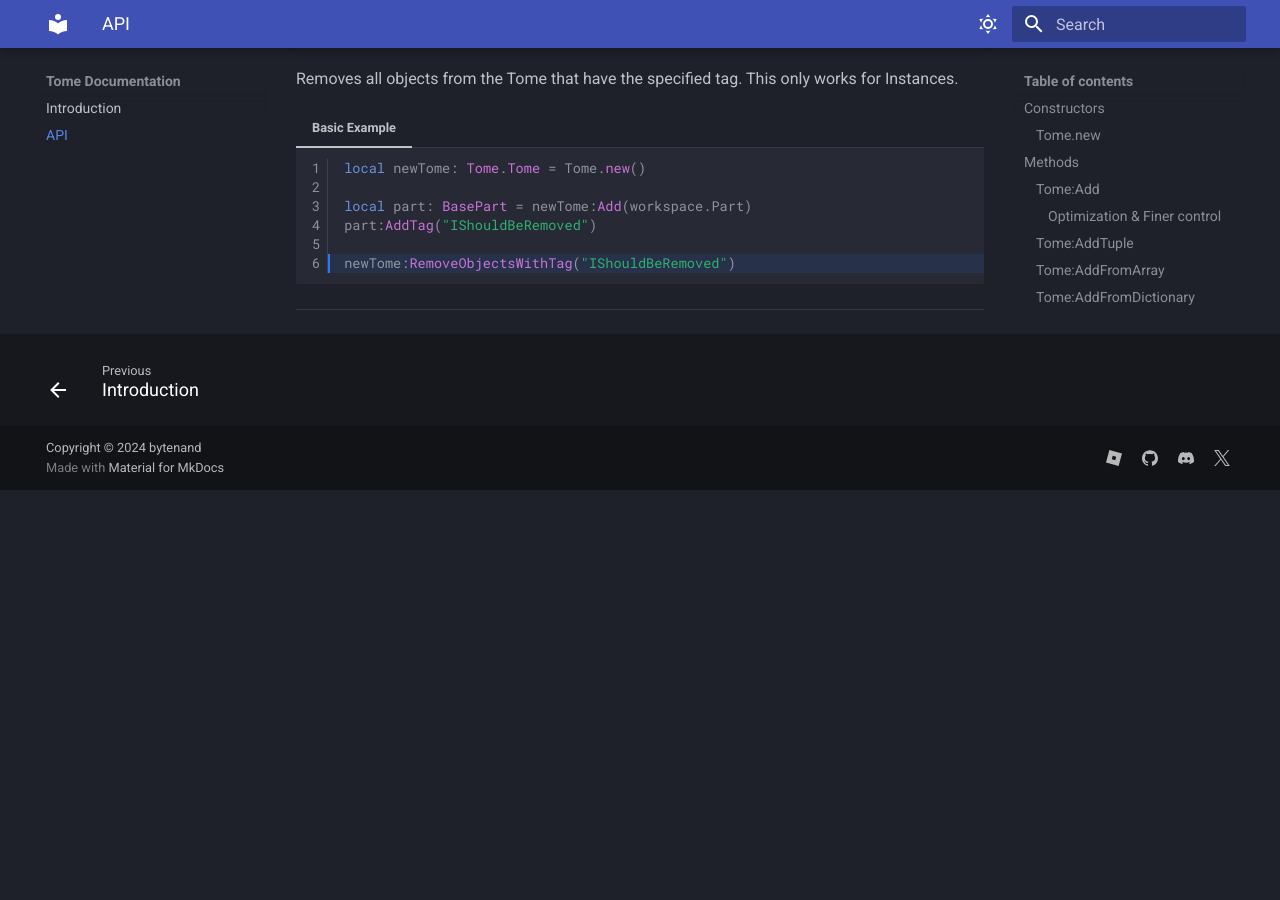
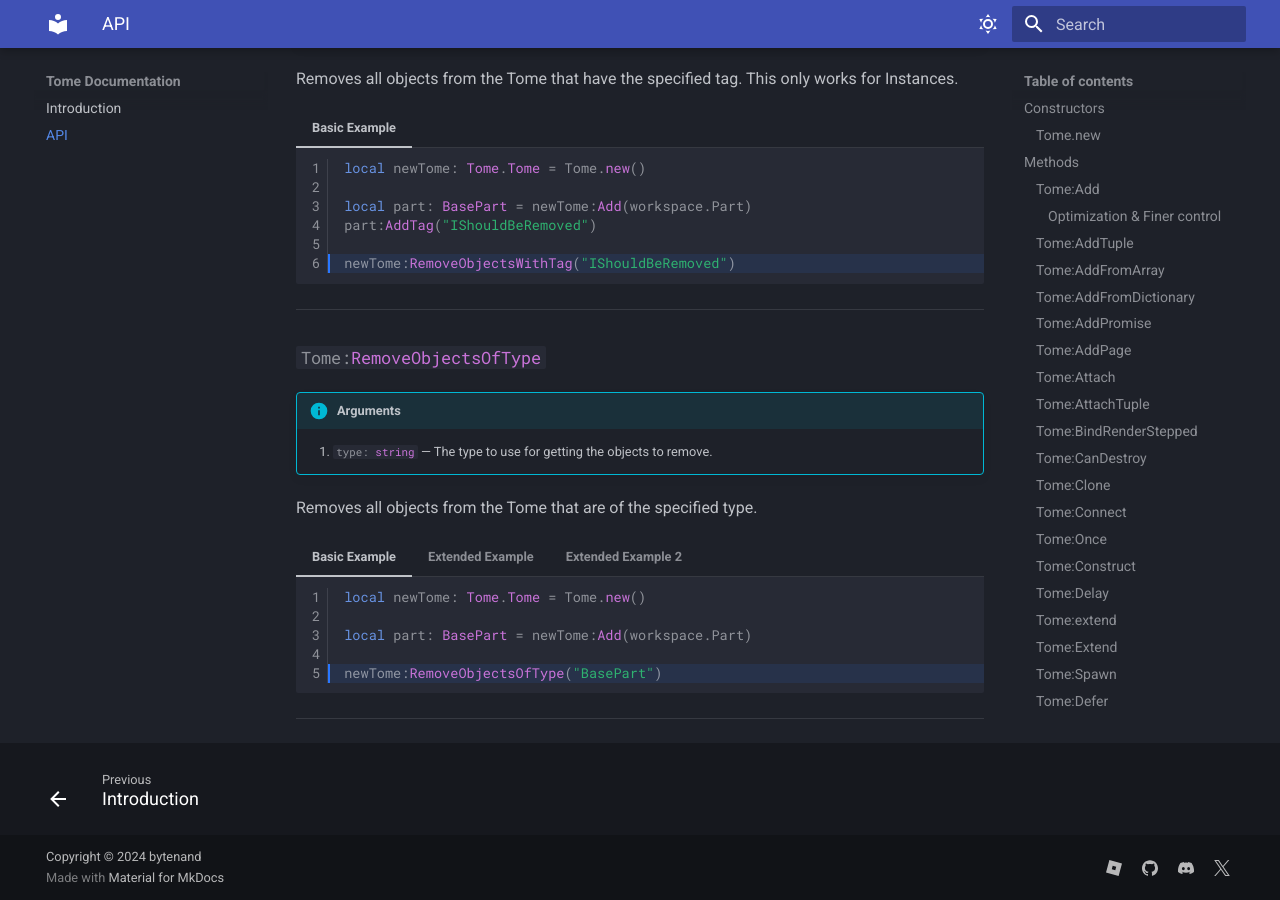
Before and after one commit to y29r/tome-docs, an MkDocs documentation site: the page built from docs/API.md, in a window 1280 px wide and 900 px high, scrolled down 27326 px. Built offline with MkDocs 1.6.1 and Material for MkDocs 9.7.7, drawn with Linux system fonts in a browser that asks for light colours; before the commit the page ends 27816 px from its top, so only the background shows below that.

Commit message:
Added Tome:RemoveObjectsOfType

````diff
--- a/docs/API.md
+++ b/docs/API.md
@@ -1398,3 +1398,41 @@ Removes all objects from the Tome that have the specified tag. This only works f
 	```
 
 ---
+
+### `#!luau Tome:RemoveObjectsOfType`
+
+!!! info "Arguments"
+	1. `#!luau type: string` &mdash; The type to use for getting the objects to remove.
+
+Removes all objects from the Tome that are of the specified type.
+
+=== "Basic Example"
+	```luau linenums="1" hl_lines="5-5"
+	local newTome: Tome.Tome = Tome.new()
+
+	local part: BasePart = newTome:Add(workspace.Part)
+
+	newTome:RemoveObjectsOfType("BasePart")
+	```
+
+=== "Extended Example"
+	```luau linenums="1" hl_lines="7-7"
+	local newTome: Tome.Tome = Tome.new()
+
+	newTome:Add(function()
+
+	end)
+
+	newTome:RemoveObjectsOfType("function")
+	```
+
+=== "Extended Example 2"
+	```luau linenums="1" hl_lines="5-5"
+	local newTome: Tome.Tome = Tome.new()
+
+	newTome:Add(Tome.new())
+
+	newTome:RemoveObjectsOfType("Tome")
+	```
+
+---
````
